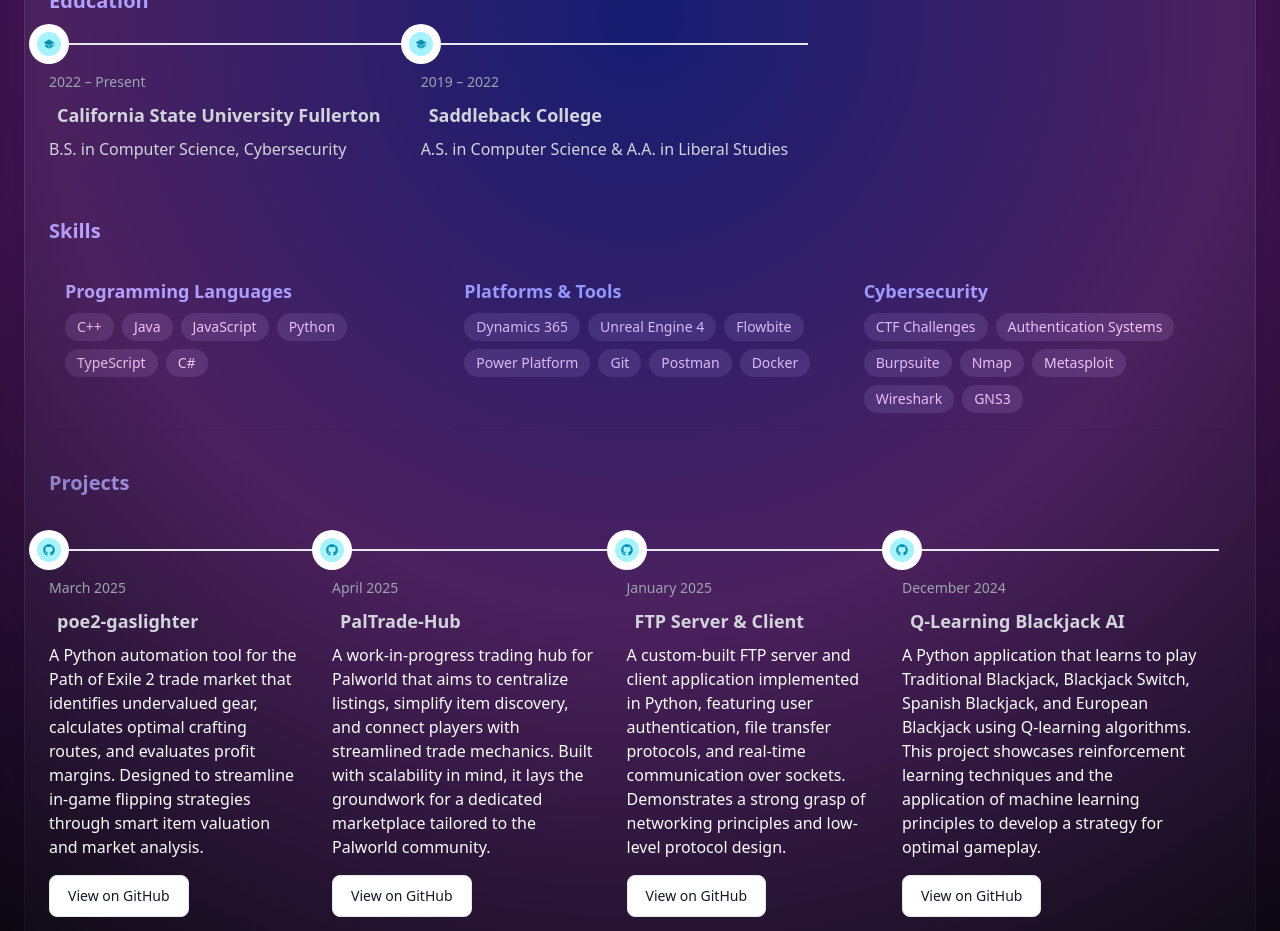
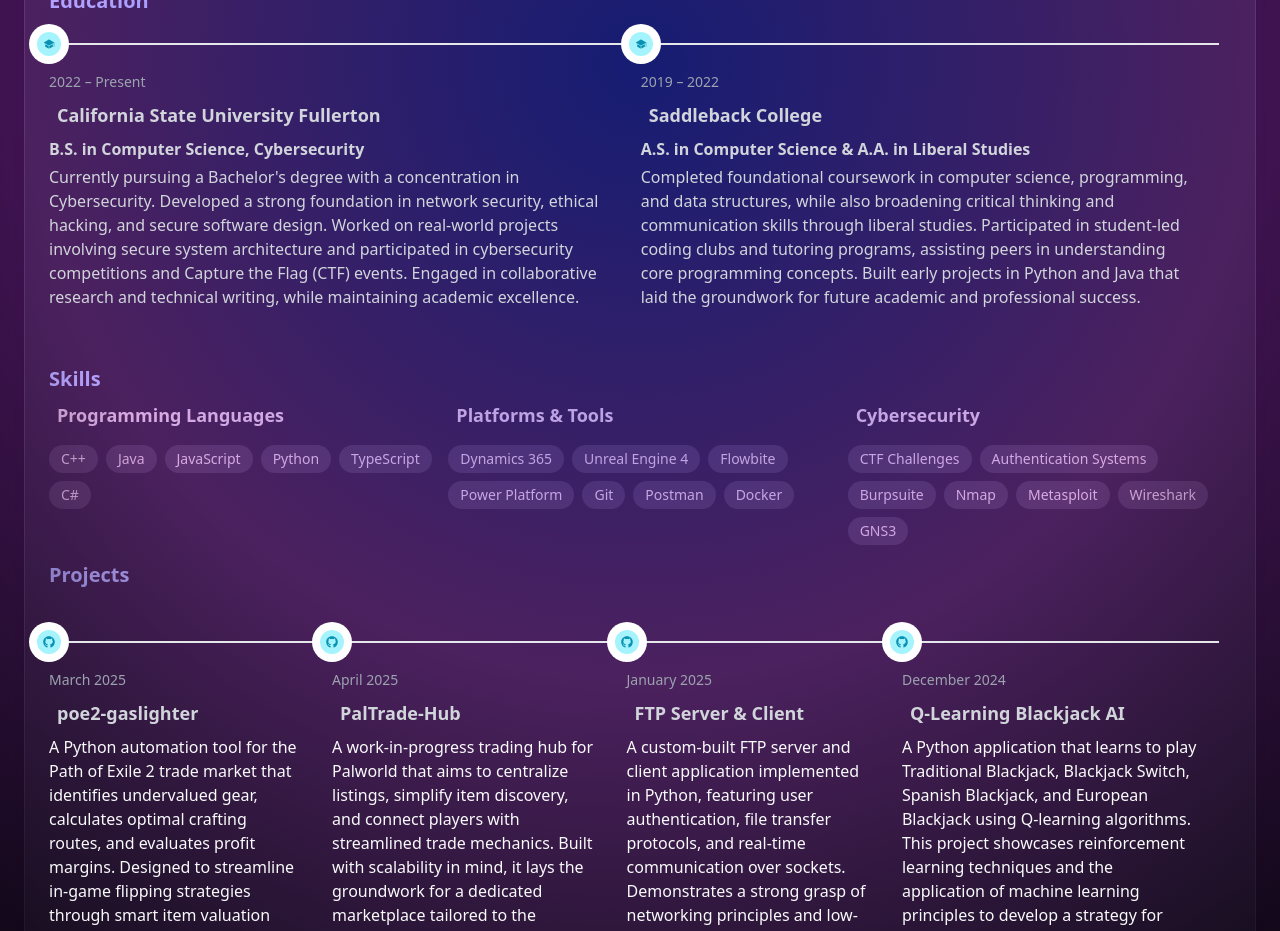
Before and after one commit to Fanaticaj/portfolio, a React (Vite) app in the folder portfolio/: page /Who in a window 1280 px wide. Shown: the part 980-1911 px from the top of the page. Built offline with nearby package versions, Linux system fonts and the light colour scheme.

Commit message:
Fixed allignment and coloring issues.

```diff
--- a/portfolio/src/components/EducationSection.tsx
+++ b/portfolio/src/components/EducationSection.tsx
@@ -7,13 +7,22 @@
       school: "California State University Fullerton",
       degree: "B.S. in Computer Science, Cybersecurity",
       time: "2022 – Present",
+      description: `Currently pursuing a Bachelor's degree with a concentration in Cybersecurity.
+      Developed a strong foundation in network security, ethical hacking, and secure software design.
+      Worked on real-world projects involving secure system architecture and participated in cybersecurity competitions and Capture the Flag (CTF) events.
+      Engaged in collaborative research and technical writing, while maintaining academic excellence.`
     },
     {
       school: "Saddleback College",
       degree: "A.S. in Computer Science & A.A. in Liberal Studies",
       time: "2019 – 2022",
+      description: `Completed foundational coursework in computer science, programming, and data structures,
+      while also broadening critical thinking and communication skills through liberal studies.
+      Participated in student-led coding clubs and tutoring programs, assisting peers in understanding core programming concepts.
+      Built early projects in Python and Java that laid the groundwork for future academic and professional success.`
     },
   ];
+
 
   return (
     <section className="mb-6">
@@ -25,6 +34,7 @@
             school={item.school}
             degree={item.degree}
             time={item.time}
+            description={item.description}
           />
         ))}
       </Timeline>
--- a/portfolio/src/components/EducationTimelineItem.tsx
+++ b/portfolio/src/components/EducationTimelineItem.tsx
@@ -12,9 +12,10 @@
   school: string;
   degree: string;
   time: string;
+  description?: string;
 };
 
-const EducationTimelineItem = ({ school, degree, time }: EducationProps) => {
+const EducationTimelineItem = ({ school, degree, time, description }: EducationProps) => {
   return (
     <TimelineItem>
       <TimelinePoint icon={IoIosSchool} className="p-3"/>
@@ -22,7 +23,8 @@
         <TimelineTime>{time}</TimelineTime>
         <TimelineTitle className="text-gray-300 font-bold p-2">{school}</TimelineTitle>
         <TimelineBody className="text-gray-50">
-          <p className="text-gray-300">{degree}</p>
+          <p className="text-gray-300 font-semibold mb-1">{degree}</p>
+          {description && <p className="text-gray-300">{description}</p>}
         </TimelineBody>
       </TimelineContent>
     </TimelineItem>
--- a/portfolio/src/components/SkillItem.tsx
+++ b/portfolio/src/components/SkillItem.tsx
@@ -5,13 +5,13 @@
 
   const SkillItem = ({ category, skills }: SkillItemProps) => {
     return (
-      <div className="bg-gray-800 rounded-xl p-4 shadow-sm">
-        <h4 className="text-blue-300 font-semibold text-lg mb-2">{category}</h4>
-        <ul className="flex flex-wrap gap-2 text-sm text-gray-200">
+      <div>
+        <h4 className="text-gray-300 font-bold p-2 text-lg mb-2">{category}</h4>
+        <ul className="flex flex-wrap gap-2 text-sm text-gray-300">
           {skills.map((skill, index) => (
             <li
               key={index}
-              className="bg-gray-700 px-3 py-1 rounded-full text-gray-100"
+              className="bg-gray-700 px-3 py-1 rounded-full text-gray-300"
             >
               {skill}
             </li>
--- a/portfolio/src/components/SkillsSection.tsx
+++ b/portfolio/src/components/SkillsSection.tsx
@@ -17,8 +17,8 @@
   ];
 
   return (
-    <section className="mb-6">
-      <h3 className="text-xl font-semibold text-blue-300 mb-4">Skills</h3>
+    <section>
+      <h3 className="text-xl font-semibold text-blue-300">Skills</h3>
       <div className="grid gap-4 sm:grid-cols-2 lg:grid-cols-3">
         {skillGroups.map((group) => (
           <SkillItem
```
